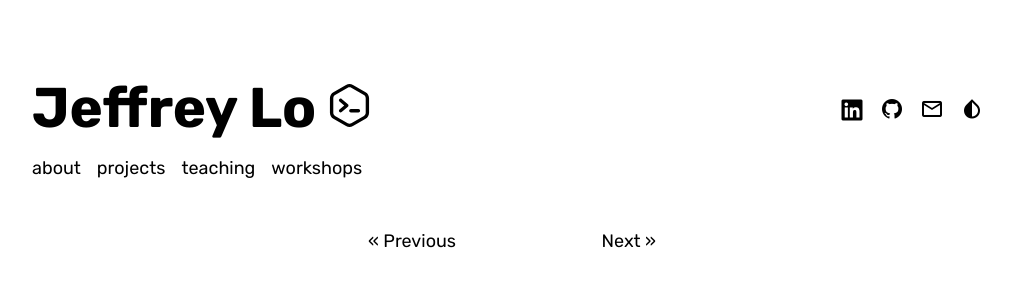
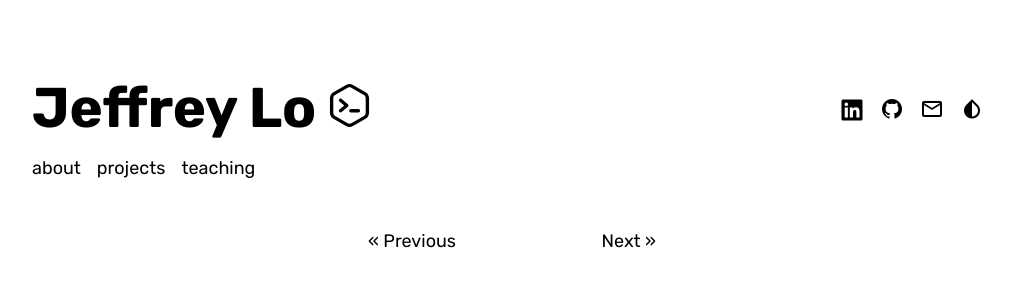
Before and after one commit to jeffreycklo/jeffreycklo.github.io, a Jekyll site: the page built from index.html, in a window 1280 px wide. Shown: the top 300 px of the page, without its empty margins (128-1139 px from the left). Built offline with Jekyll 4.4.1, drawn with Linux system fonts in a browser that asks for light colours; nearby versions of some CDN libraries; some web fonts are replaced; the list of posts is cut into pages by our own code.

Commit message:
Removed workshops page

```diff
--- a/_includes/main/header.html
+++ b/_includes/main/header.html
@@ -10,7 +10,6 @@
             <li><a href="{{ '/about' | prepend: site.baseurl }}">about</a></li>
             <li><a href="{{ '/projects' | prepend: site.baseurl }}">projects</a></li>
             <li><a href="{{ '/teaching' | prepend: site.baseurl }}">teaching</a></li>
-            <li><a href="{{ '/workshops' | prepend: site.baseurl }}">workshops</a></li>
         </ul>
     </div>
     <div class="social">
```
